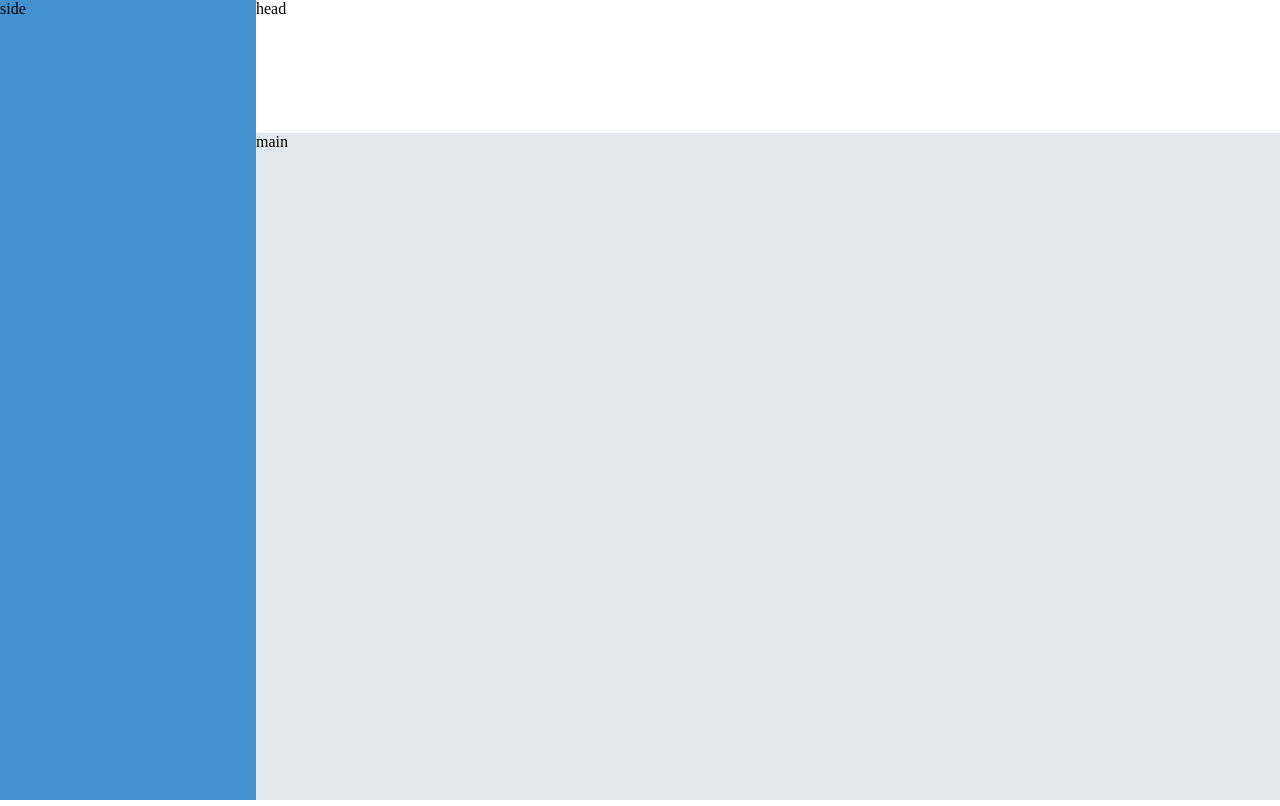
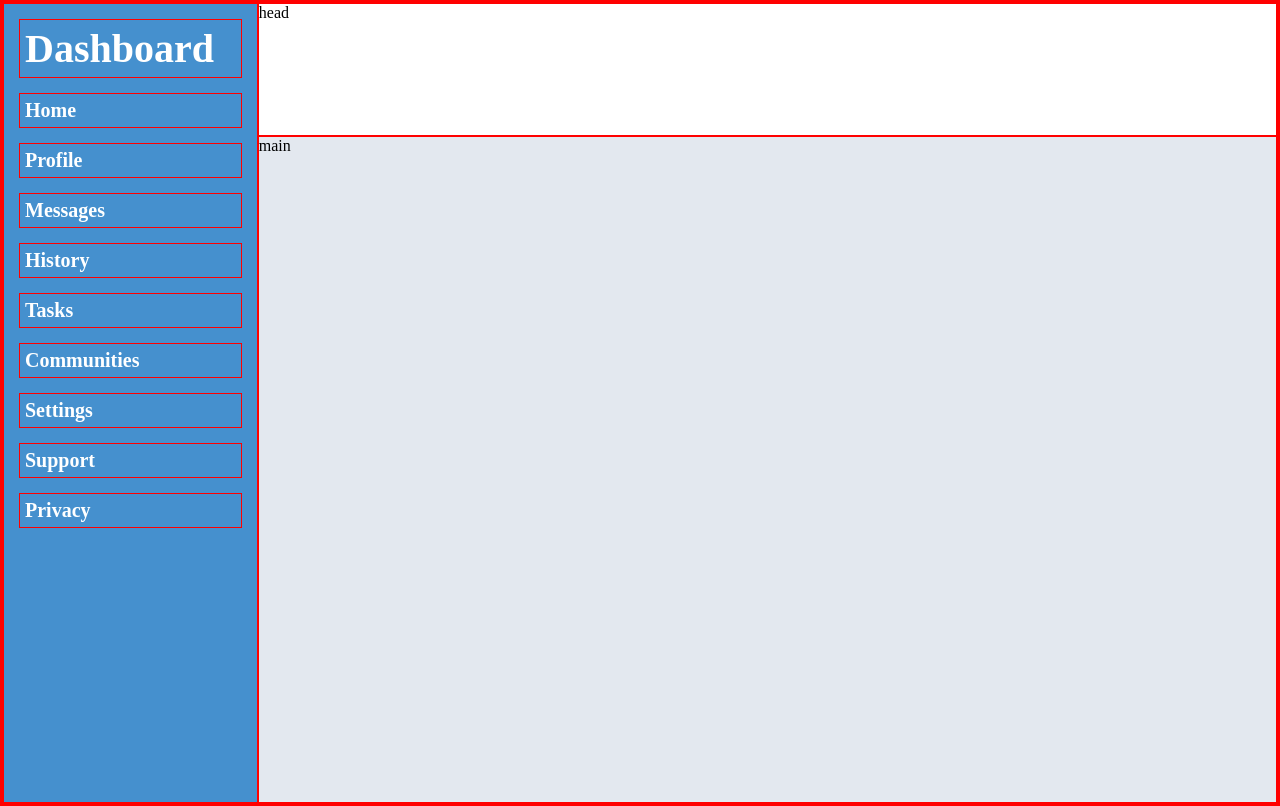
Before and after one commit to LeonardoCapocci/admin-dashboard, a plain HTML site: page index.html in a window 1280 px wide. Drawn offline with Linux system fonts and the light colour scheme.

Commit message:
Sidebar customized

```diff
--- a/index.html
+++ b/index.html
@@ -8,7 +8,18 @@
 </head>
 <body>
   <div class="container">
-    <div class="sidebar">side</div>
+    <div class="sidebar">
+      <p class="dashboard-link">Dashboard</p>
+      <p>Home</p>
+      <p>Profile</p>
+      <p>Messages</p>
+      <p>History</p>
+      <p>Tasks</p>
+      <p>Communities</p>
+      <p>Settings</p>
+      <p>Support</p>
+      <p>Privacy</p>
+    </div>
     <div class="header">head</div>
     <div class="main-content">main</div>
   </div>
--- a/style.css
+++ b/style.css
@@ -1,19 +1,36 @@
 * {
-    /*border: 1px solid red;*/
-    height: 100%;
+    border: 1px solid red;
+}
+html, body {
     margin: 0;
+    min-height: 100vh;
 }
 
 .container {
     display: grid;
     grid-template-rows: 1fr 5fr;
     grid-template-columns: 1fr 4fr;
+    min-height: 100vh;
 }
 
 .sidebar {
     background-color: rgba(69, 144, 206);
+    color: white;
     grid-column: 1 / 2;
     grid-row: 1 / 3;
+    margin: 0;
+    padding: 0;
+}
+
+.sidebar p {
+    font-size: 20px;
+    font-weight: bold;
+    padding: 5px;
+    margin: 15px;
+}
+
+.sidebar .dashboard-link {
+    font-size: 40px;
 }
 
 .header {
```
